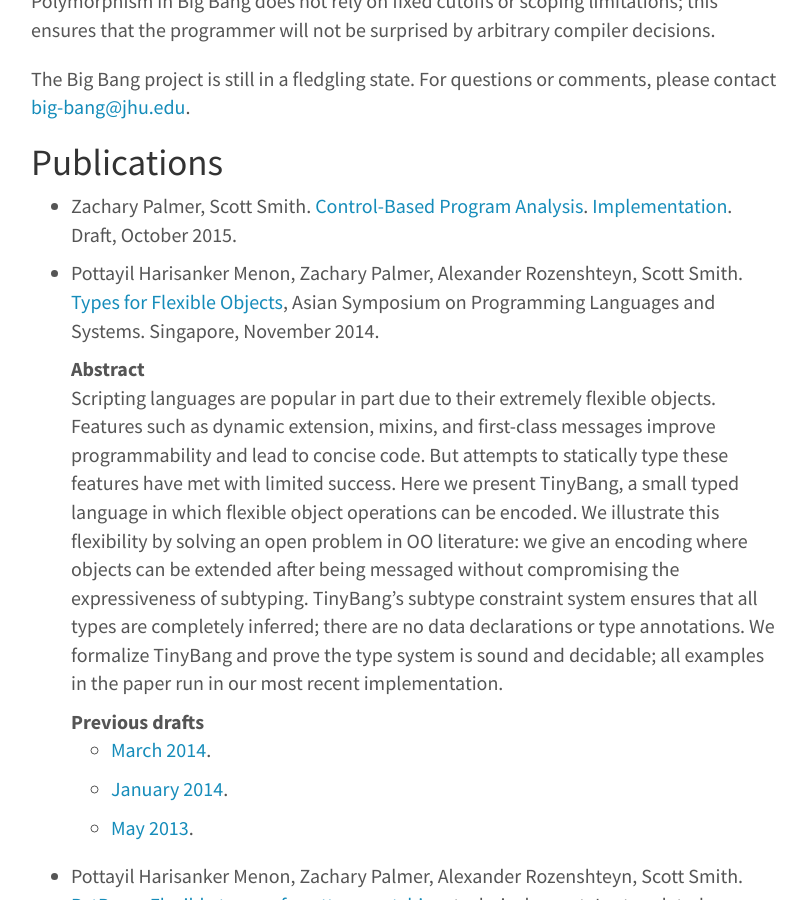
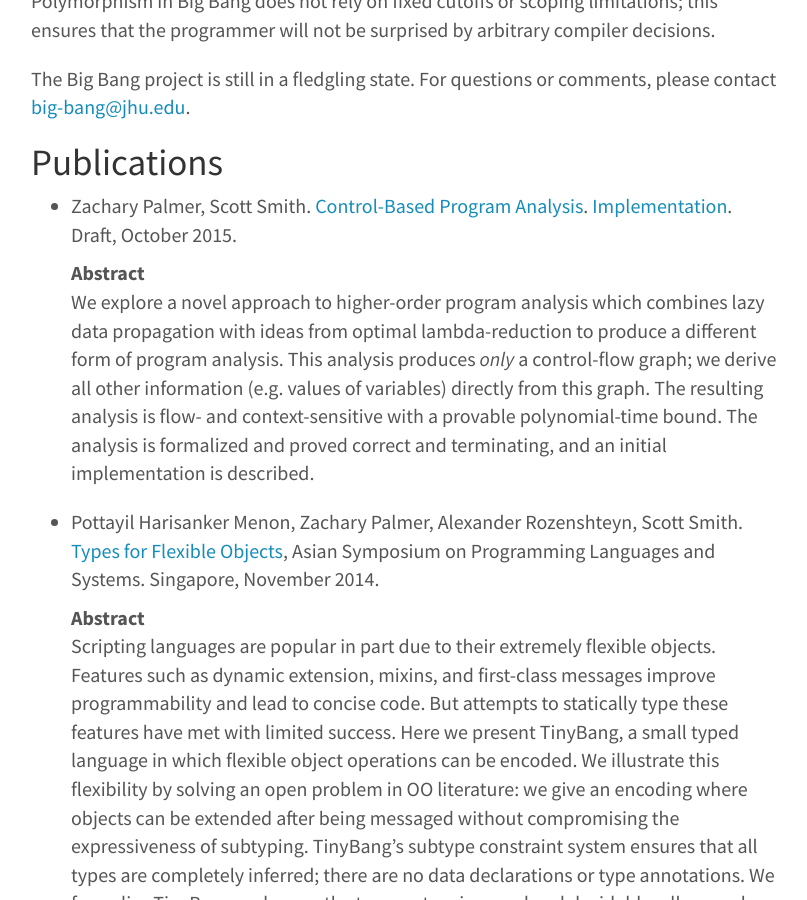
Before and after one commit to JHU-PL-Lab/www-pl-lab, a Jekyll site: the page built from projects/big-bang/big-bang.md, in a window 1280 px wide and 900 px high, scrolled down 929 px. Shown: the whole window, without its empty margins (234-1041 px from the left). Built offline with Jekyll 4.4.1, drawn with Linux system fonts in a browser that asks for light colours.

Commit message:
Add abstract to Odefa

```diff
--- a/projects/big-bang/big-bang.md
+++ b/projects/big-bang/big-bang.md
@@ -54,6 +54,17 @@
   Smith. [Control-Based Program Analysis](/projects/big-bang/papers/control-based-program-analysis.pdf).
   [Implementation](https://github.com/JHU-PL-Lab/odefa-proof-of-concept).
   Draft, October 2015.
+
+  Abstract
+
+  : We explore a novel approach to higher-order program analysis which combines
+    lazy data propagation with ideas from optimal lambda-reduction to produce a
+    different form of program analysis. This analysis produces _only_ a
+    control-flow graph; we derive all other information (e.g. values of
+    variables) directly from this graph. The resulting analysis is flow- and
+    context-sensitive with a provable polynomial-time bound. The analysis is
+    formalized and proved correct and terminating, and an initial implementation
+    is described.
 
 - Pottayil Harisanker Menon, Zachary Palmer, Alexander Rozenshteyn, Scott
   Smith. [Types for Flexible Objects](/projects/big-bang/papers/types-for-flexible-objects.pdf),
```
